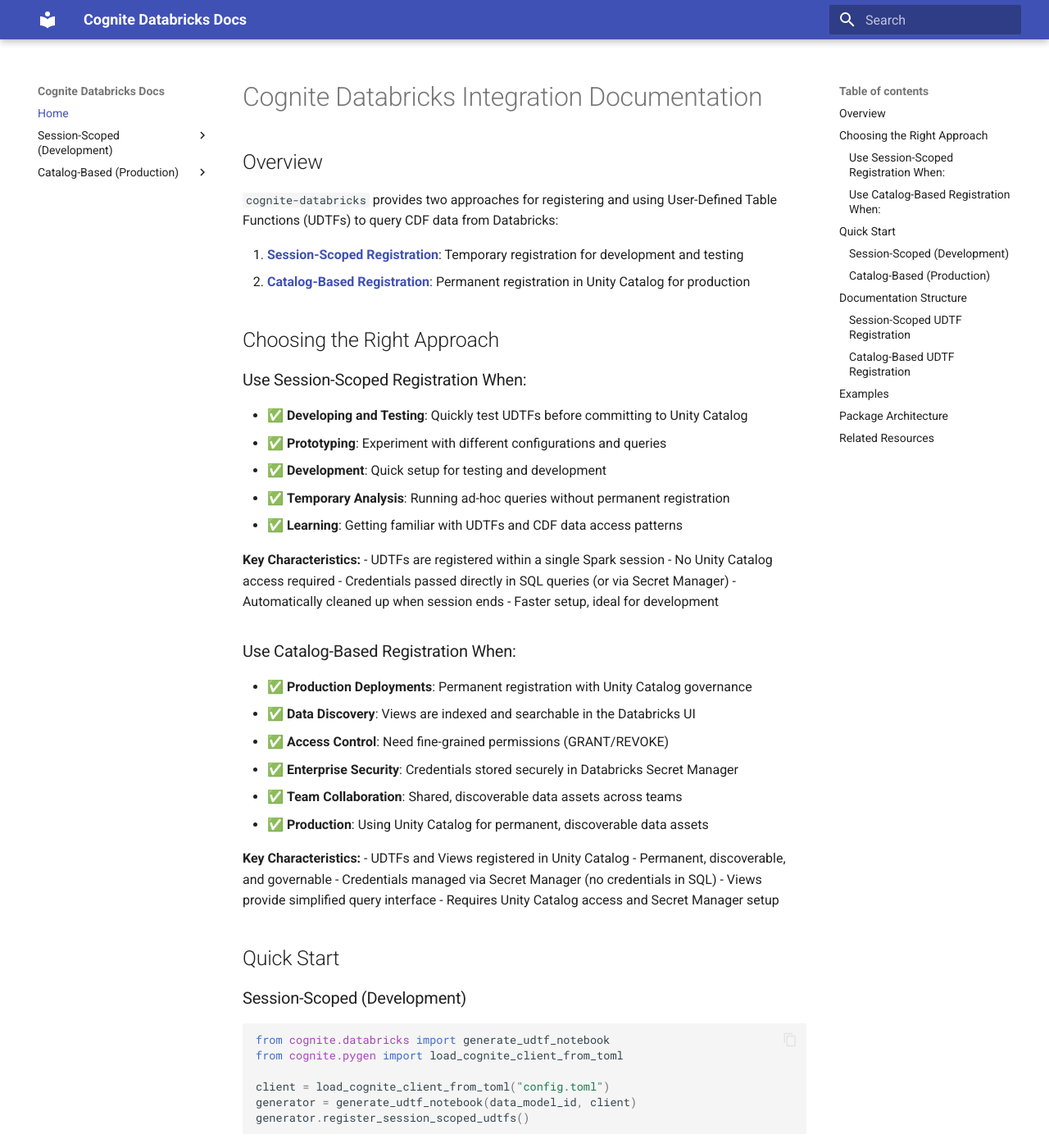
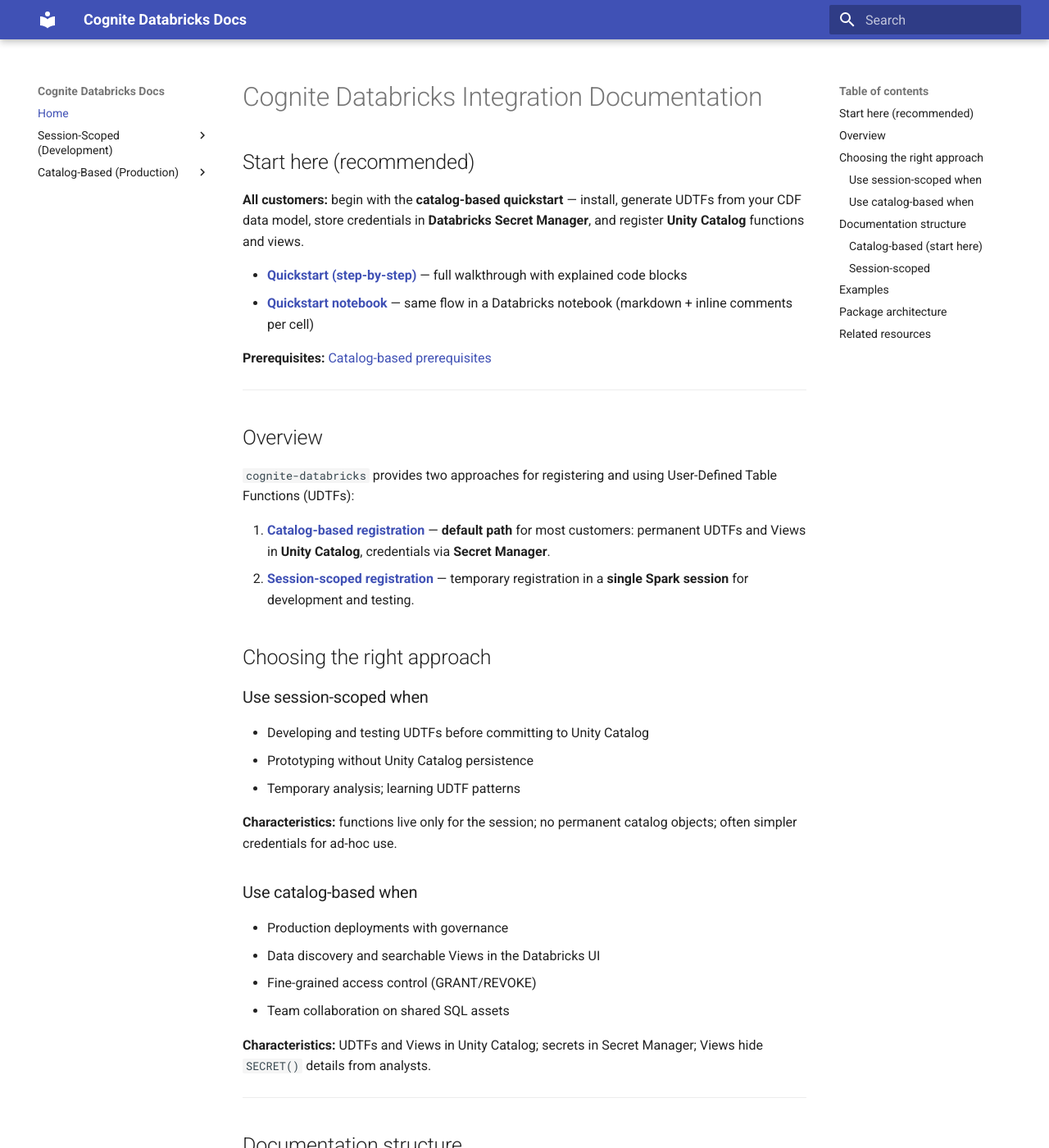
Before and after one commit to cognitedata/cognite-databricks, an MkDocs documentation site: the page built from docs/index.md, in a window 1280 px wide and 1400 px high. Shown: the whole window at 82% size. Built offline with MkDocs 1.6.1 and Material for MkDocs 9.7.7, drawn with Linux system fonts in a browser that asks for light colours; some of the changed text lies outside the part shown.

Commit message:
docs: catalog quickstart as primary onboarding path
- Add examples/catalog_based/quickstart.ipynb (stepwise markdown + commented code)

- Rewrite catalog_based/quickstart.md to match; fix warehouse selection pattern

- Prioritize catalog quickstart in docs/index.md and README Start here

- Link notebook from catalog_based/index.md

Made-with: Cursor

````diff
--- a/docs/catalog_based/quickstart.md
+++ b/docs/catalog_based/quickstart.md
@@ -1,56 +1,108 @@
-# Catalog-Based Quickstart
+# Quickstart (Unity Catalog) — start here
 
-This quickstart gets you from zero to registered UDTFs and Views in Unity Catalog in a single notebook. It follows the flow: install → load clients → generate UDTFs → store credentials in Secret Manager → register UDTFs → register Views.
+This guide is the **recommended starting path for all customers**: one flow from **install** → **CDF + Databricks clients** → **generate UDTFs** → **Secret Manager** → **register UDTFs and Views** in **Unity Catalog**.
 
-**Prerequisites**: Unity Catalog and Secret Manager access, a CDF data model, and CDF credentials in a TOML file. See [Prerequisites](./prerequisites.md) for details. For a redacted example TOML, see [Example CDF config TOML](./prerequisites.md#example-cdf-config-toml-no-secrets).
+**Notebook (copy-paste friendly):** [examples/catalog_based/quickstart.ipynb](../../examples/catalog_based/quickstart.ipynb) — same steps as below, with **markdown explanations** and **inline comments** in each code cell.
 
-## 1. Install and load clients
+**Prerequisites:** [Prerequisites](./prerequisites.md) (Unity Catalog, Secret Manager, CDF data model, TOML with `[cognite]` credentials).
+
+---
+
+## 1. Install
+
+Install the package from PyPI. In a Databricks notebook:
 
 ```python
-%pip install cognite-databricks
+# Installs cognite-databricks (Unity Catalog registration, Secret Manager, notebook helpers).
+%pip install --upgrade cognite-databricks
+```
 
+Restart the kernel if the installer tells you to.
+
+---
+
+## 2. Imports and CDF client
+
+- **`load_cognite_client_from_toml`**: builds a Cognite client from TOML — same idea as `cognite-pygen` notebooks. Used to **load the data model** and talk to CDF.
+- **TOML during provisioning**: you read credentials from a file to **seed** Secret Manager. **End users querying Views do not use this file**; SQL uses `SECRET()`.
+
+```python
 from cognite.databricks import generate_udtf_notebook
+from cognite.client.data_classes.data_modeling.ids import DataModelId
 from cognite.pygen import load_cognite_client_from_toml
-from cognite.client.data_classes.data_modeling.ids import DataModelId
 from databricks.sdk import WorkspaceClient
+
 import toml
 
-# Path to your CDF config — use the structure from docs/catalog_based/example_config.toml
-toml_file_path = "/Workspace/Users/<your-user>/config.toml"
+# Path to your CDF config in the workspace (see example structure in prerequisites).
+toml_file_path = "/Workspace/Users/<your-email>/config/credentials.toml"
+
+# CDF API client — validates config and fetches the data model for codegen.
 client = load_cognite_client_from_toml(toml_file_path)
-
-workspace_client = WorkspaceClient()
 ```
 
-## 2. Pick a warehouse and generate UDTFs
+---
 
-List warehouses, then create the generator with your data model, catalog, schema, and output directory:
+## 3. Databricks workspace and SQL warehouse
+
+- **`WorkspaceClient`**: authenticates to Databricks (PAT/OAuth in the notebook environment) for **SQL** and **Secrets** APIs.
+- **Warehouse**: `CREATE FUNCTION` / view DDL runs **through a SQL warehouse**. Pick one your principal can use (often your team’s default SQL warehouse).
 
 ```python
+# Uses notebook-attached Databricks credentials.
+workspace_client = WorkspaceClient()
+
+# Inspect available Pro SQL warehouses (name + id).
 warehouses = list(workspace_client.warehouses.list())
-# Use the warehouse your cluster uses, or the first one
-w = warehouses[0]
+for w in warehouses:
+    print(f"Name: {w.name}, ID: {w.id}")
 
-data_model_id = DataModelId(space="sailboat", external_id="sailboat", version="v1")
+if not warehouses:
+    raise RuntimeError("No SQL warehouses found. Create one in Databricks SQL.")
+
+# Pick explicitly — avoid using the last loop variable by mistake.
+warehouse = warehouses[0]
+# Or: next(w for w in warehouses if w.name == "Analytics WH")
+
+print(f"Using warehouse: {warehouse.name} ({warehouse.id})")
+```
+
+---
+
+## 4. Generate UDTF Python files
+
+- **`generate_udtf_notebook`**: uses **cognite-pygen-spark** templates to write **Python UDTF modules** under `output_dir`.
+- **`catalog` / `schema`**: Unity Catalog destination for functions and views.
+- **`workspace_client`**: **required** for catalog-based registration and Secret Manager helpers.
+
+```python
+# CDF data model to expose in Databricks (space, external id, version).
+data_model_id = DataModelId(space="cdf_cdm", external_id="CogniteCore", version="v1")
+
 generator = generate_udtf_notebook(
     data_model_id,
     client,
     workspace_client=workspace_client,
-    output_dir="/Workspace/Users/<your-user>/udtf",
-    catalog="main",           # Your Unity Catalog catalog name
-    schema="sailboat_sailboat_v1",  # Or None to auto-generate from data model
-    warehouse_id=w.id,
+    output_dir="/Workspace/Users/<your-email>/udtf_generated",
+    catalog="my_catalog",  # Your Unity Catalog name
+    schema="CDF_CogniteCore_v1",  # Or None to auto-derive from the data model
+    warehouse_id=warehouse.id,
     debug=False,
 )
 ```
 
-## 3. Store CDF credentials in Secret Manager
+---
 
-Derive a secret scope name from the data model and store credentials from your TOML:
+## 5. Persist CDF credentials in Secret Manager
+
+- **Scope naming**: `cdf_{space}_{external_id.lower()}` aligns with generated SQL that references `SECRET('cdf_...', 'client_id')`, etc.
+- **`set_cdf_credentials`**: creates the scope if missing; stores **project**, **cdf_cluster**, **client_id**, **client_secret**, **tenant_id**.
 
 ```python
+# Stable secret scope name for this data model.
 secret_scope = f"cdf_{data_model_id.space}_{data_model_id.external_id.lower()}"
 
+# Load the same TOML again and push values into Databricks Secret Manager.
 toml_content = toml.load(toml_file_path)
 cognite_config = toml_content.get("cognite", {})
 
@@ -64,13 +116,19 @@ generator.secret_helper.set_cdf_credentials(
 )
 ```
 
-The generator’s `secret_helper` creates the scope if it does not exist. For more control, see [Secret Manager](./secret_manager.md).
+More detail: [Secret Manager](./secret_manager.md).
 
-## 4. Register UDTFs and Views
+---
 
-Register UDTFs first, then Views (Views depend on UDTFs):
+## 6. Register UDTFs, then Views
+
+- **`register_udtfs`**: creates **Unity Catalog functions** from generated files.
+- **`register_views`**: creates **views** over those UDTFs so analysts can query without embedding secrets.
+- **`if_exists`**: `replace` for iterative setup; `skip` / `error` for stricter pipelines.
+- **`debug=True`**: verbose logging of registration steps.
 
 ```python
+# Register functions first (views depend on them).
 udtf_result = generator.register_udtfs(
     secret_scope=secret_scope,
     if_exists="replace",  # "skip" | "replace" | "error"
@@ -94,16 +152,17 @@ result = generator.register_udtfs_and_views(
 )
 ```
 
-**Note**: `register_udtfs_and_views()` requires Databricks Runtime 18.1+. For earlier runtimes or step-by-step control, use `register_udtfs()` and `register_views()` in separate cells.
+**Note:** `register_udtfs_and_views()` requires **Databricks Runtime 18.1+**. For older runtimes or step-by-step debugging, keep **two calls** as above.
 
-## 5. Verify in Unity Catalog
+---
 
-In the Databricks UI: **Catalog Explorer** → your catalog → your schema. You should see the UDTFs (functions) and Views. Views are searchable from the workspace search.
+## 7. Verify and continue
+
+- **Databricks UI**: Catalog Explorer → your **catalog** → **schema** → functions and views.
+- **Docs**: [Querying](./querying.md), [Registration](./registration.md), [Views](./views.md).
 
 ## Next steps
 
-- [Prerequisites](./prerequisites.md): Requirements and permissions
-- [Secret Manager](./secret_manager.md): Scope naming and manual setup
-- [Registration](./registration.md): Registration options and behavior
-- [Views](./views.md): Querying Views without credentials in SQL
-- [Registration and Views example](../../examples/catalog_based/registration_and_views.ipynb): Full notebook in the repo
+- [Prerequisites](./prerequisites.md) — permissions and example TOML
+- [Registration and Views example](../../examples/catalog_based/registration_and_views.ipynb) — deeper walkthrough
+- [Session-scoped workflow](../session_scoped/index.md) — temporary session UDTFs for development (no Unity Catalog persistence)
--- a/docs/index.md
+++ b/docs/index.md
@@ -1,86 +1,50 @@
 # Cognite Databricks Integration Documentation
+
+## Start here (recommended)
+
+**All customers:** begin with the **catalog-based quickstart** — install, generate UDTFs from your CDF data model, store credentials in **Databricks Secret Manager**, and register **Unity Catalog** functions and views.
+
+- **[Quickstart (step-by-step)](./catalog_based/quickstart.md)** — full walkthrough with explained code blocks
+- **[Quickstart notebook](../examples/catalog_based/quickstart.ipynb)** — same flow in a Databricks notebook (markdown + inline comments per cell)
+
+**Prerequisites:** [Catalog-based prerequisites](./catalog_based/prerequisites.md)
+
+---
 
 ## Overview
 
-`cognite-databricks` provides two approaches for registering and using User-Defined Table Functions (UDTFs) to query CDF data from Databricks:
+`cognite-databricks` provides two approaches for registering and using User-Defined Table Functions (UDTFs):
 
-1. **[Session-Scoped Registration](./session_scoped/index.md)**: Temporary registration for development and testing
-2. **[Catalog-Based Registration](./catalog_based/index.md)**: Permanent registration in Unity Catalog for production
+1. **[Catalog-based registration](./catalog_based/index.md)** — **default path** for most customers: permanent UDTFs and Views in **Unity Catalog**, credentials via **Secret Manager**.
+2. **[Session-scoped registration](./session_scoped/index.md)** — temporary registration in a **single Spark session** for development and testing.
 
-## Choosing the Right Approach
+## Choosing the right approach
 
-### Use Session-Scoped Registration When:
+### Use session-scoped when
 
-- ✅ **Developing and Testing**: Quickly test UDTFs before committing to Unity Catalog
-- ✅ **Prototyping**: Experiment with different configurations and queries
-- ✅ **Development**: Quick setup for testing and development
-- ✅ **Temporary Analysis**: Running ad-hoc queries without permanent registration
-- ✅ **Learning**: Getting familiar with UDTFs and CDF data access patterns
+- Developing and testing UDTFs before committing to Unity Catalog
+- Prototyping without Unity Catalog persistence
+- Temporary analysis; learning UDTF patterns
 
-**Key Characteristics:**
-- UDTFs are registered within a single Spark session
-- No Unity Catalog access required
-- Credentials passed directly in SQL queries (or via Secret Manager)
-- Automatically cleaned up when session ends
-- Faster setup, ideal for development
+**Characteristics:** functions live only for the session; no permanent catalog objects; often simpler credentials for ad-hoc use.
 
-### Use Catalog-Based Registration When:
+### Use catalog-based when
 
-- ✅ **Production Deployments**: Permanent registration with Unity Catalog governance
-- ✅ **Data Discovery**: Views are indexed and searchable in the Databricks UI
-- ✅ **Access Control**: Need fine-grained permissions (GRANT/REVOKE)
-- ✅ **Enterprise Security**: Credentials stored securely in Databricks Secret Manager
-- ✅ **Team Collaboration**: Shared, discoverable data assets across teams
-- ✅ **Production**: Using Unity Catalog for permanent, discoverable data assets
+- Production deployments with governance
+- Data discovery and searchable Views in the Databricks UI
+- Fine-grained access control (GRANT/REVOKE)
+- Team collaboration on shared SQL assets
 
-**Key Characteristics:**
-- UDTFs and Views registered in Unity Catalog
-- Permanent, discoverable, and governable
-- Credentials managed via Secret Manager (no credentials in SQL)
-- Views provide simplified query interface
-- Requires Unity Catalog access and Secret Manager setup
+**Characteristics:** UDTFs and Views in Unity Catalog; secrets in Secret Manager; Views hide `SECRET()` details from analysts.
 
-## Quick Start
+---
 
-### Session-Scoped (Development)
+## Documentation structure
 
-```python
-from cognite.databricks import generate_udtf_notebook
-from cognite.pygen import load_cognite_client_from_toml
+### Catalog-based (start here)
 
-client = load_cognite_client_from_toml("config.toml")
-generator = generate_udtf_notebook(data_model_id, client)
-generator.register_session_scoped_udtfs()
-```
-
-See [Session-Scoped Documentation](./session_scoped/index.md) for complete guide.
-
-### Catalog-Based (Production)
-
-```python
-from cognite.databricks import generate_udtf_notebook, SecretManagerHelper
-from databricks.sdk import WorkspaceClient
-
-workspace_client = WorkspaceClient()
-generator = generate_udtf_notebook(data_model_id, client, workspace_client=workspace_client)
-result = generator.register_udtfs_and_views(secret_scope="cdf_scope")
-```
-
-See [Catalog-Based Documentation](./catalog_based/index.md) for complete guide.
-
-## Documentation Structure
-
-### Session-Scoped UDTF Registration
-- [Installation](./session_scoped/installation.md)
-- [Registration](./session_scoped/registration.md)
-- [Querying](./session_scoped/querying.md)
-- [Filtering](./session_scoped/filtering.md)
-- [Joining](./session_scoped/joining.md)
-- [Time Series](./session_scoped/time_series.md)
-- [Troubleshooting](./session_scoped/troubleshooting.md)
-
-### Catalog-Based UDTF Registration
 - [Quickstart](./catalog_based/quickstart.md)
+- [Overview](./catalog_based/index.md)
 - [Prerequisites](./catalog_based/prerequisites.md)
 - [Secret Manager](./catalog_based/secret_manager.md)
 - [Registration](./catalog_based/registration.md)
@@ -93,32 +57,38 @@ See [Catalog-Based Documentation](./catalog_based/index.md) for complete guide.
 - [Governance](./catalog_based/governance.md)
 - [Troubleshooting](./catalog_based/troubleshooting.md)
 
+### Session-scoped
+
+- [Overview](./session_scoped/index.md)
+- [Installation](./session_scoped/installation.md)
+- [Registration](./session_scoped/registration.md)
+- [Querying](./session_scoped/querying.md)
+- [Filtering](./session_scoped/filtering.md)
+- [Joining](./session_scoped/joining.md)
+- [Time Series](./session_scoped/time_series.md)
+- [Troubleshooting](./session_scoped/troubleshooting.md)
+
 ## Examples
 
-All examples are available in the `examples/` directory:
+- **Catalog-based quickstart:** [examples/catalog_based/quickstart.ipynb](../examples/catalog_based/quickstart.ipynb)
+- **Session-scoped:** `examples/session_scoped/`
+- **Other catalog examples:** `examples/catalog_based/`
 
-- **Session-Scoped Examples**: `examples/session_scoped/`
-- **Catalog-Based Examples**: `examples/catalog_based/`
-
-## Package Architecture
+## Package architecture
 
 `cognite-databricks` extends `pygen-spark` with Databricks-specific features:
 
-- **Code Generation**: Uses `pygen-spark` for template-based UDTF generation (both Data Model and Time Series UDTFs)
-- **Generic Components**: Generic utilities (`TypeConverter`, `CDFConnectionConfig`, `to_udtf_function_name`) are provided by `pygen-spark` and re-exported from `cognite.databricks` for backward compatibility
-- **Databricks-Specific**: Unity Catalog registration, Secret Manager integration, and Databricks-specific utilities
+- **Code generation**: `cognite-pygen-spark` templates for Data Model and time series UDTFs
+- **Databricks-specific**: Unity Catalog SQL registration and Secret Manager integration
 
-**Import Paths for Generic Components**:
+**Import paths for generic components:**
+
 ```python
-# Preferred: Import directly from pygen-spark (source)
 from cognite.pygen_spark import TypeConverter, CDFConnectionConfig, to_udtf_function_name
-
-# Backward compatible: Still works (re-exported from pygen-spark)
-from cognite.databricks import TypeConverter, CDFConnectionConfig, to_udtf_function_name
+# Or: from cognite.databricks import ...
 ```
 
-## Related Resources
+## Related resources
 
 - [README](../README.md): Package overview and installation
-- [Technical Plan](../Technical%20Plan%20-%20CDF%20Databricks%20Integration%20(UDTF-Based).md): Architecture and design details
-- [pygen-spark Documentation](https://github.com/cognitedata/pygen-spark): Generic Spark UDTF code generation library (works with any Spark cluster)
+- [pygen-spark](https://github.com/cognitedata/pygen-spark): Generic Spark UDTF code generation
````
Also changed, not shown: other parts of docs/catalog_based/quickstart.md (+1 -1 lines), README.md (+34 -17 lines), docs/catalog_based/index.md (+3 -2 lines), 1 other file.
